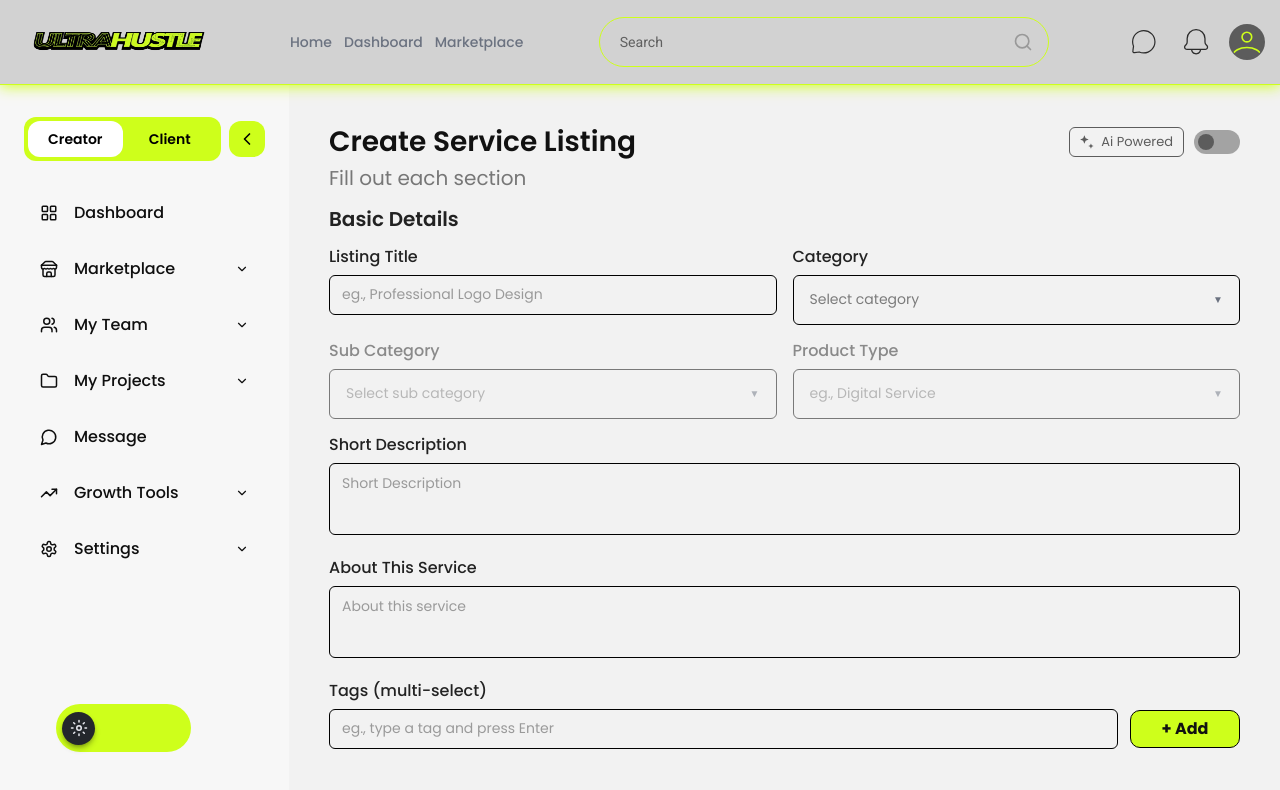
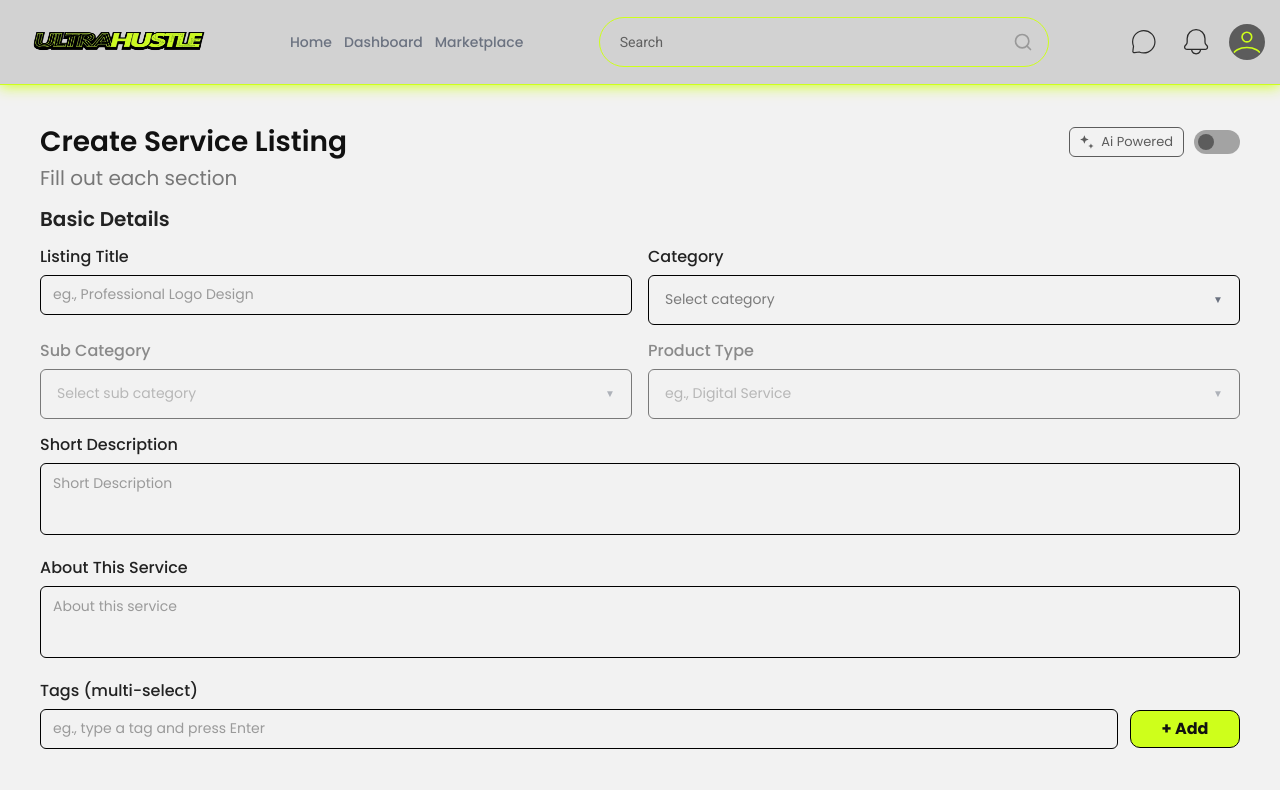
Before and after one commit to milanKUN/ultrahustle_new, a React (Vite) app: page /create-service-listing in a window 1280 px wide. Shown: the top 790 px of the page. Built offline with nearby package versions, Linux system fonts and the light colour scheme.

Commit message:
update from collaborator

```diff
--- a/src/features/marketplace/pages/CreateServiceListing.jsx
+++ b/src/features/marketplace/pages/CreateServiceListing.jsx
@@ -1,7 +1,7 @@
 import React, { useMemo, useRef, useState } from "react";
 import "./CreateServiceListing.css";
 import UserNavbar from "../../../components/layout/UserNavbar";
-import Sidebar from "../../../components/layout/Sidebar";
+// import Sidebar from "../../../components/layout/Sidebar";
 import MyPortfolio from "../../dashboard/components/UserProfile/MyPortfolio";
 import "../../../Darkuser.css";
 import "../../onboarding/components/OnboardingSelect.css";
@@ -287,7 +287,7 @@ export default function CreateServiceListing({ theme, setTheme }) {
 
       <div className={`pt-[85px] flex relative z-10 transition-all duration-300 ${isModalOpen ? "blur-sm pointer-events-none select-none" : ""}`}>
         {/* ✅ SIDEBAR */}
-        <Sidebar
+        {/* <Sidebar
           expanded={sidebarOpen}
           setExpanded={setSidebarOpen}
           showSettings={showSettings}
@@ -296,7 +296,7 @@ export default function CreateServiceListing({ theme, setTheme }) {
           onSectionChange={handleSectionChange}
           theme={theme}
           setTheme={setTheme}
-        />
+        /> */}
 
         {/* ✅ MAIN CONTENT WRAPPER */}
         <div className="relative flex-1 min-w-5 overflow-hidden">
```
